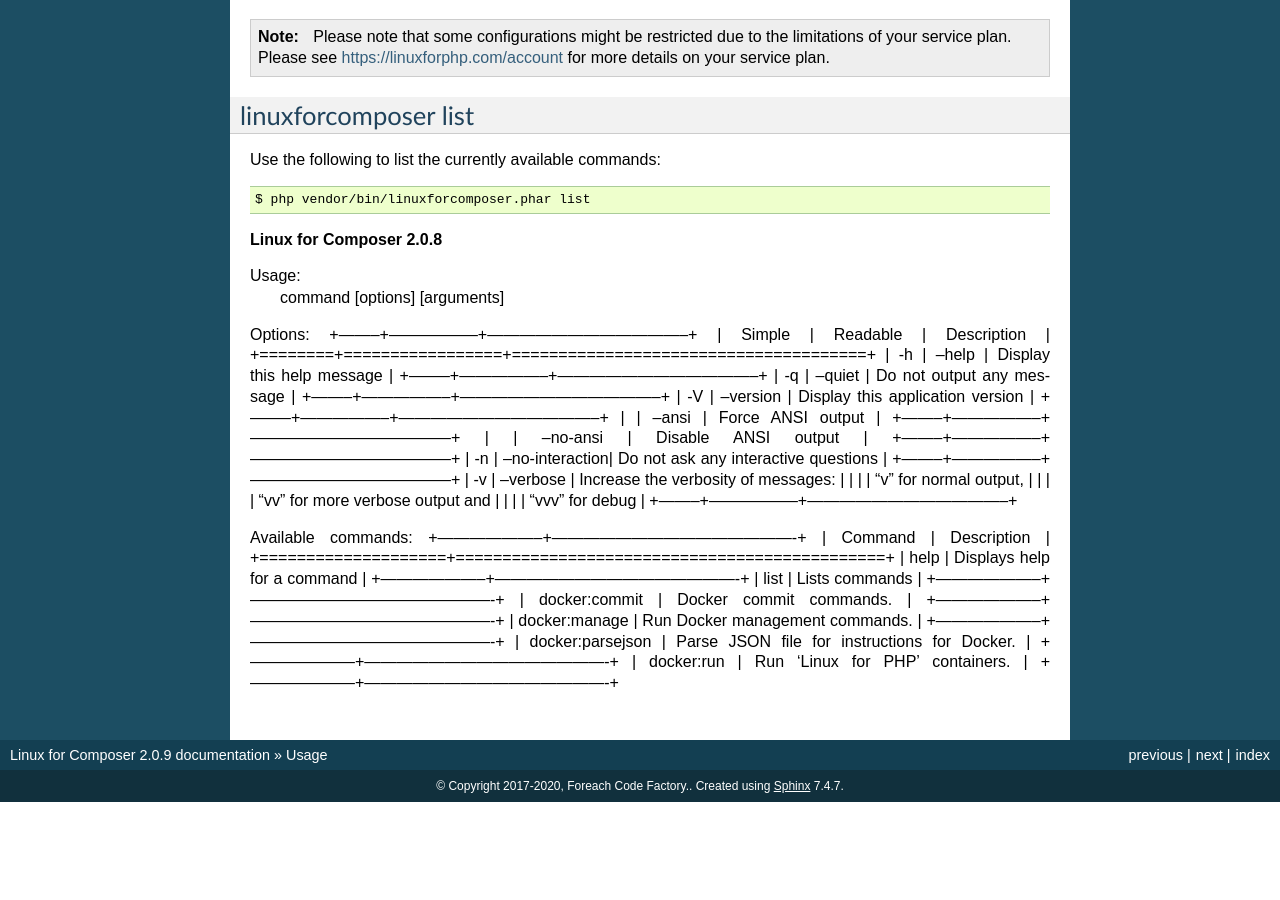
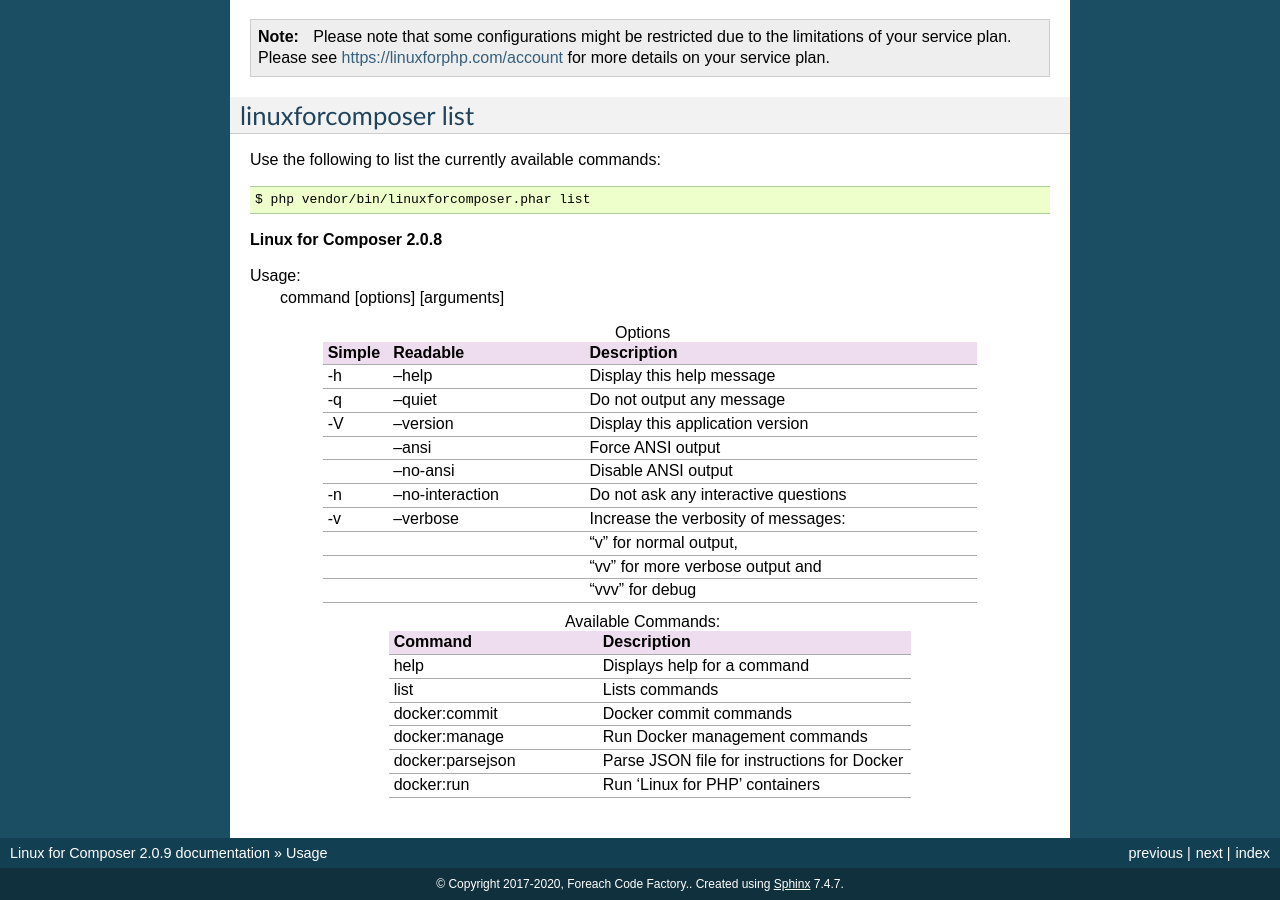
Before and after one commit to linuxforphp/linuxforcomposer, a Sphinx documentation site: the page built from docs/usage.rst, in a window 1280 px wide and 900 px high, scrolled down 1999 px. Built offline with Sphinx 7.4.7, drawn with Linux system fonts in a browser that asks for light colours; before the commit the page ends 2801 px from its top, so only the background shows below that; some of the changed lines change nothing that is shown.

Commit message:
Updated table using Sphinx format
Updated table using Sphinx format

```diff
--- a/docs/usage.rst
+++ b/docs/usage.rst
@@ -87,41 +87,59 @@
 Usage:
   command [options] [arguments]
 
-Options:
-+--------+-----------------+--------------------------------------+
-| Simple | Readable        | Description                          |
-+========+=================+======================================+
-| -h     | --help          | Display this help message            |
-+--------+-----------------+--------------------------------------+
-| -q     | --quiet         | Do not output any message            |
-+--------+-----------------+--------------------------------------+
-| -V     | --version       | Display this application version     |
-+--------+-----------------+--------------------------------------+
-|        | --ansi          | Force ANSI output                    |
-+--------+-----------------+--------------------------------------+
-|        | --no-ansi       | Disable ANSI output                  |
-+--------+-----------------+--------------------------------------+
-| -n     | --no-interaction| Do not ask any interactive questions |
-+--------+-----------------+--------------------------------------+
-| -v     | --verbose       | Increase the verbosity of messages:  |
-|        |                 | "v" for normal output,               |
-|        |                 | "vv" for more verbose output and     |
-|        |                 | "vvv" for debug                      |
-+--------+-----------------+--------------------------------------+
+.. list-table:: Options
+   :widths: 10 30 60
+   :header-rows: 1
 
-Available commands:
-+--------------------+----------------------------------------------+
-| Command            | Description                                  |
-+====================+==============================================+
-| help               | Displays help for a command                  |
-+--------------------+----------------------------------------------+
-| list               | Lists commands                               |
-+--------------------+----------------------------------------------+
-|  docker:commit     | Docker commit commands.                      |
-+--------------------+----------------------------------------------+
-|  docker:manage     | Run Docker management commands.              |
-+--------------------+----------------------------------------------+
-|  docker:parsejson  | Parse JSON file for instructions for Docker. |
-+--------------------+----------------------------------------------+
-|  docker:run        | Run 'Linux for PHP' containers.              |
-+--------------------+----------------------------------------------+
+   * - Simple
+     - Readable
+     - Description
+   * - -h
+     - --help
+     - Display this help message
+   * - -q
+     - --quiet
+     - Do not output any message
+   * - -V
+     - --version
+     - Display this application version
+   * -
+     - --ansi
+     - Force ANSI output
+   * -
+     - --no-ansi
+     - Disable ANSI output
+   * - -n
+     - --no-interaction
+     - Do not ask any interactive questions
+   * - -v
+     - --verbose
+     - Increase the verbosity of messages:
+   * -
+     -
+     - "v" for normal output,
+   * -
+     -
+     - "vv" for more verbose output and
+   * -
+     -
+     - "vvv" for debug
+
+.. list-table:: Available Commands:
+   :widths: 40 60
+   :header-rows: 1
+
+   * - Command
+     - Description
+   * - help
+     - Displays help for a command
+   * - list
+     - Lists commands
+   * - docker:commit
+     - Docker commit commands
+   * - docker:manage
+     - Run Docker management commands
+   * - docker:parsejson
+     - Parse JSON file for instructions for Docker
+   * - docker:run
+     - Run 'Linux for PHP' containers
```
